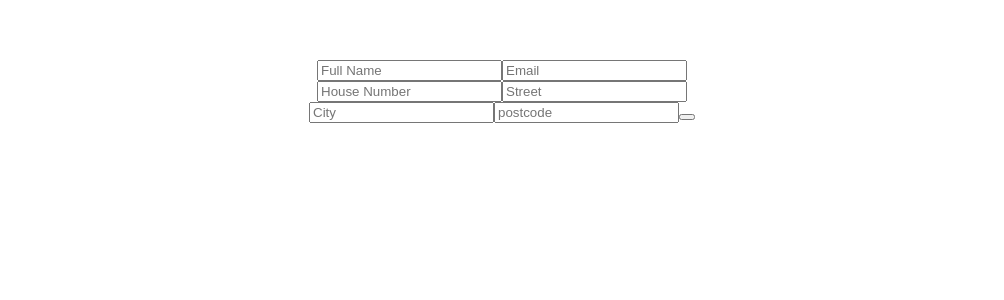
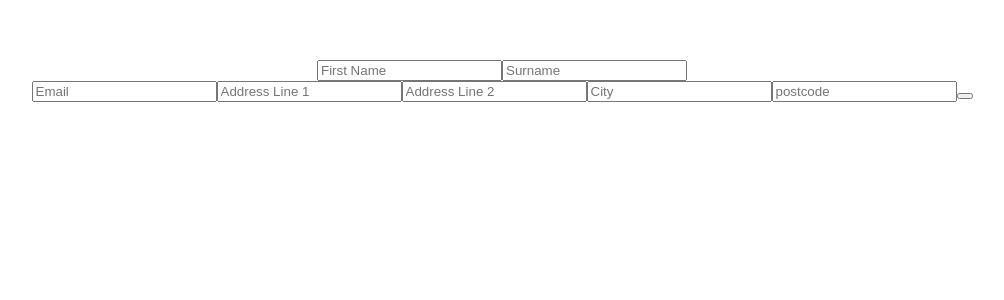
Before and after one commit to lucky-eight/laptop-library, a Vue app in the folder frontend/: page / in a window 1280 px wide. Shown: the top 300 px of the page, without its empty margins (138-1142 px from the left). Built offline with nearby package versions, Linux system fonts and the light colour scheme.

Commit message:
Form updated with first and surname fields and 2 address lines

```diff
--- a/frontend/src/components/ApplicationForm.vue
+++ b/frontend/src/components/ApplicationForm.vue
@@ -1,11 +1,12 @@
 <template>
   <form id="user-form" action="#" method="POST">
-    <input id="name-field" type="text" name="name" placeholder="Full Name" required />
+    <div id="full-name-group">
+      <input id="first-name-field" type="text" name="first-name" placeholder="First Name" required />
+      <input id="surname-field" type="text" name="surname" placeholder="Surname" required />
+    </div>
       <input id="email-field" type="text" name="email" placeholder="Email" required />
-    <div id="address-line1">
-      <input id="house-number-field" type="text" name="house-number" placeholder="House Number" />
-      <input id="street-field" type="text" name="street-address" placeholder="Street" />
-    </div>
+      <input id="address-line1-field" type="text" name="address-line1" placeholder="Address Line 1" />
+      <input id="address-line2" type="text" name="address-line2" placeholder="Address Line 2" />
       <input id="city-field" type="text" name="city" placeholder="City" />
       <input id="postcode-code" type="text" name="postcode" placeholder="postcode" />
       <button id="submit-form" type="submit" form="user-form"></button>
```
Lines whose indentation alone changed are shown as unchanged.
